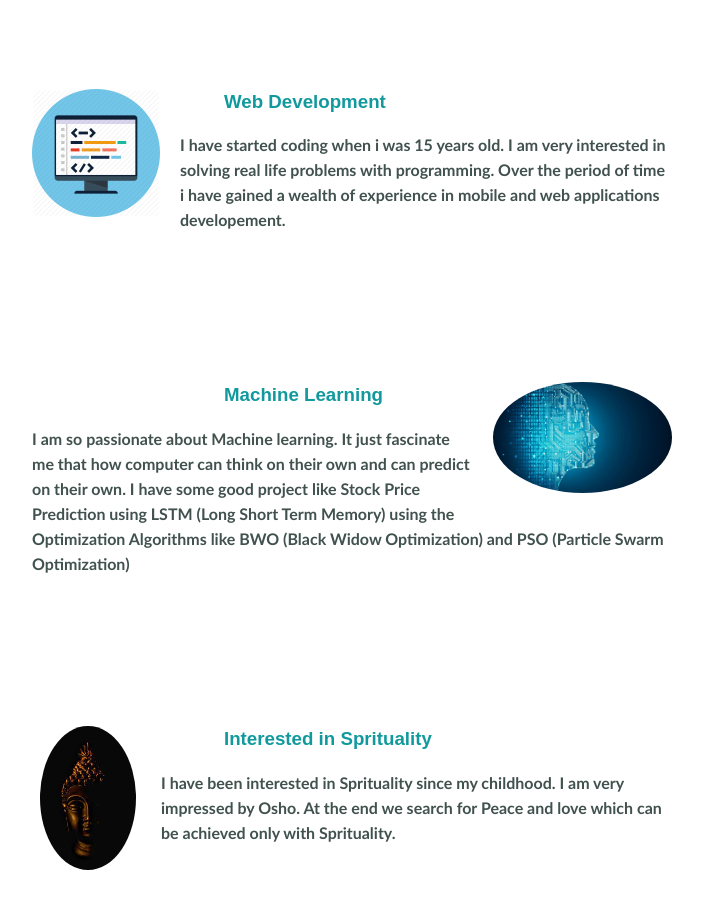
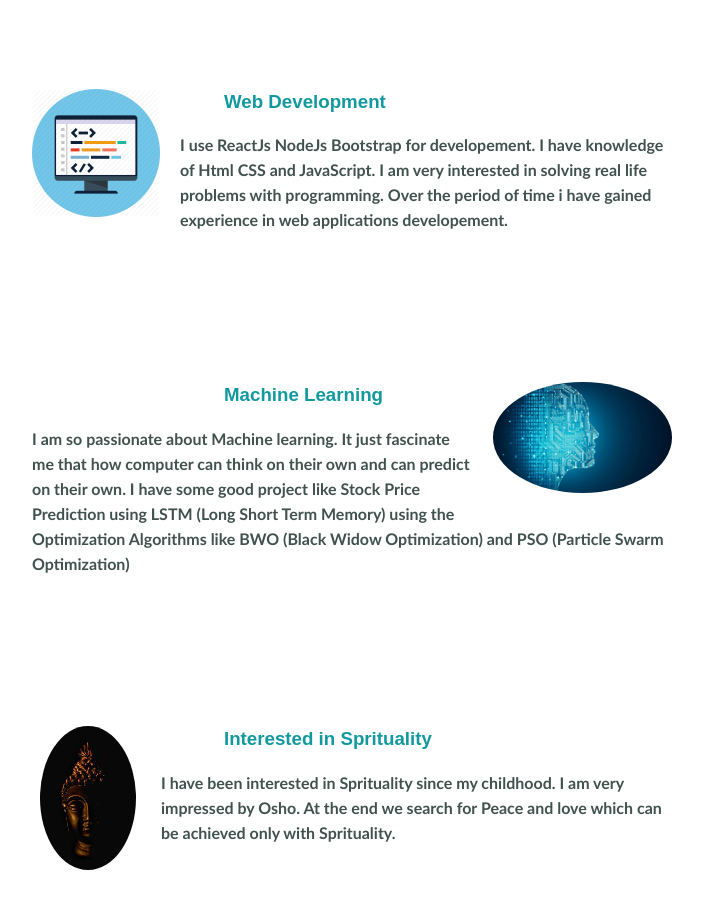
Before and after one commit to ak4302392/My-Introduction-Website, a plain HTML site: page index.html in a window 1280 px wide. Shown: the part 1240-2148 px from the top of the page, without its empty margins (288-991 px from the left). Drawn offline with Linux system fonts and the light colour scheme.

Commit message:
Update index.html

```diff
--- a/index.html
+++ b/index.html
@@ -30,7 +30,7 @@
 
             <img class="web-programming" src="images/44f00d6dc54c73e29bcc362c1bd5cd8a.png" alt="web-programming">
             <h3>Web Development </h3>
-            <p >I have started coding when i was 15 years old. I am very interested in solving real life problems with programming. Over the period of time i have gained a wealth of experience in mobile and web applications developement.</p>
+            <p >I use ReactJs NodeJs Bootstrap for developement. I have knowledge of Html CSS and  JavaScript. I am very interested in solving real life problems with programming. Over the period of time i have gained experience in web applications developement.</p>
 
 
         </div>
```
